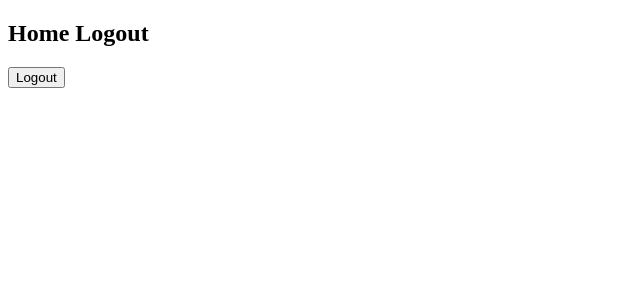
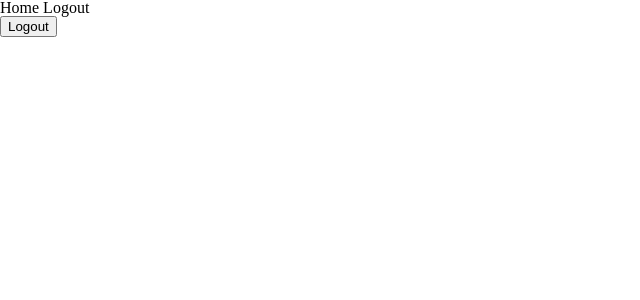
Before and after one commit to DevelopJKong/frontend-nomad-insta-web, a React (Create React App) app: page / in a window 1280 px wide. Shown: the top 300 px of the page, without its empty margins (0-640 px from the left). Built offline with nearby package versions, Linux system fonts and the light colour scheme.

Commit message:
#9.9 GlobalStyles on Styled Components 완료

```diff
--- a/package.json
+++ b/package.json
@@ -25,6 +25,7 @@
     "react-router-dom": "^6.8.0",
     "react-scripts": "5.0.1",
     "styled-components": "^5.3.6",
+    "styled-reset": "^4.4.5",
     "typescript": "^4.9.4",
     "web-vitals": "^2.1.4"
   },
--- a/src/App.tsx
+++ b/src/App.tsx
@@ -1,14 +1,21 @@
 import { RouterProvider } from "react-router-dom";
 import Router from "./router";
-import { isLoggedInVar } from "./apollo";
+import { isLoggedInVar, darkModeVar } from "./apollo";
 import { useReactiveVar } from "@apollo/client";
+import { ThemeProvider } from "styled-components";
+import { GlobalStyles, darkTheme, lightTheme } from "./styles";
 
 function App() {
    const isLoggedIn = useReactiveVar(isLoggedInVar);
    const { logoutRouter, loginRouter } = Router();
+   const darkMode = useReactiveVar(darkModeVar);
+
    return (
       <>
-         <RouterProvider router={isLoggedIn ? logoutRouter : loginRouter} />
+         <ThemeProvider theme={darkMode ? darkTheme : lightTheme}>
+            <GlobalStyles />
+            <RouterProvider router={isLoggedIn ? logoutRouter : loginRouter} />
+         </ThemeProvider>
       </>
    );
 }
--- a/src/apollo.ts
+++ b/src/apollo.ts
@@ -1,2 +1,4 @@
 import { makeVar } from "@apollo/client";
+
 export const isLoggedInVar = makeVar(false);
+export const darkModeVar = makeVar(false);
--- a/src/page/logout/login.tsx
+++ b/src/page/logout/login.tsx
@@ -1,14 +1,20 @@
 import styled from "styled-components";
+import { darkModeVar } from "../../apollo";
 
-const Container = styled.div``;
-const Title = styled.h2``;
+const Container = styled.div`
+   background-color: ${({ theme }) => theme.bgColor};
+`;
+const Title = styled.h2`
+   color: ${({ theme }) => theme.fontColor};
+`;
 const Button = styled.button``;
 
 const Login = () => {
    return (
       <Container>
          <Title>Login</Title>
-         <Button onClick={() => console.log("login")}>Login</Button>
+         <Button onClick={() => darkModeVar(true)}>To Dark</Button>
+         <Button onClick={() => darkModeVar(false)}>To White</Button>
       </Container>
    );
 };
--- /dev/null
+++ b/src/styles.ts
@@ -0,0 +1,16 @@
+import { DefaultTheme, createGlobalStyle } from "styled-components";
+import reset from "styled-reset";
+
+export const lightTheme: DefaultTheme = {
+   fontColor: "#2c2c2c",
+   bgColor: "lightgray",
+};
+export const darkTheme: DefaultTheme = {
+   fontColor: "lightgray",
+   bgColor: "#2c2c2c",
+};
+
+export const GlobalStyles = createGlobalStyle`
+   ${reset}
+    background-color: ${({ theme }) => theme.bgColor};
+`;
```
Also changed, not shown: src/styled.d.ts (added, +8 -0 lines).
